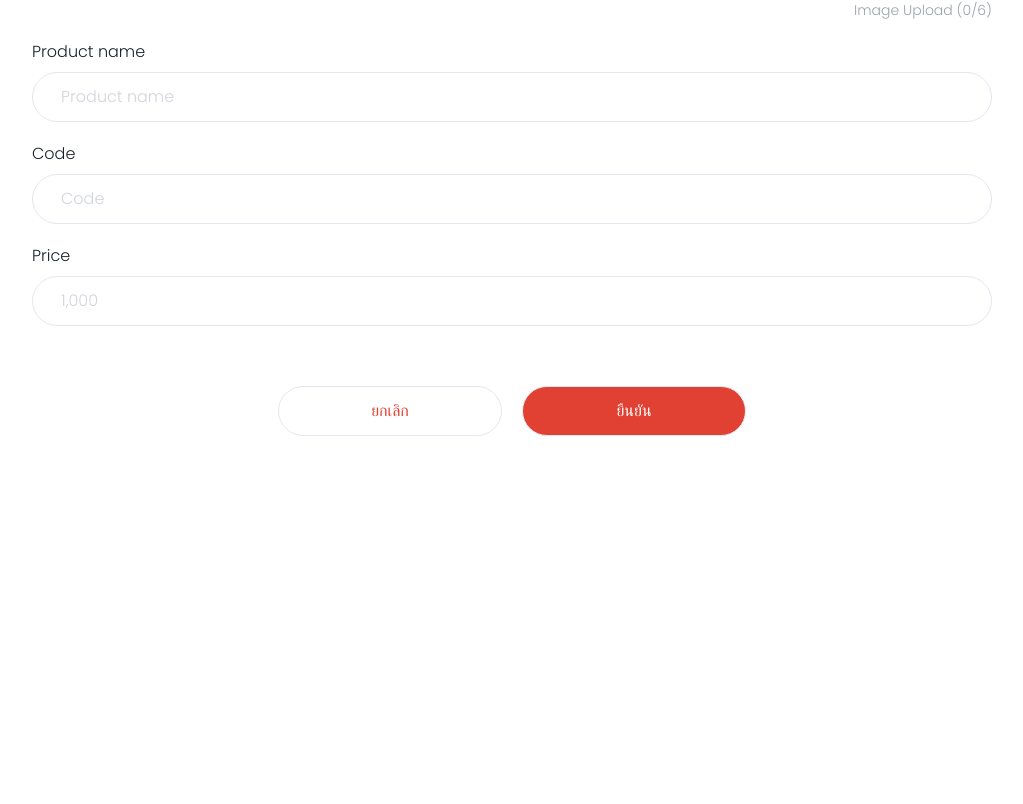
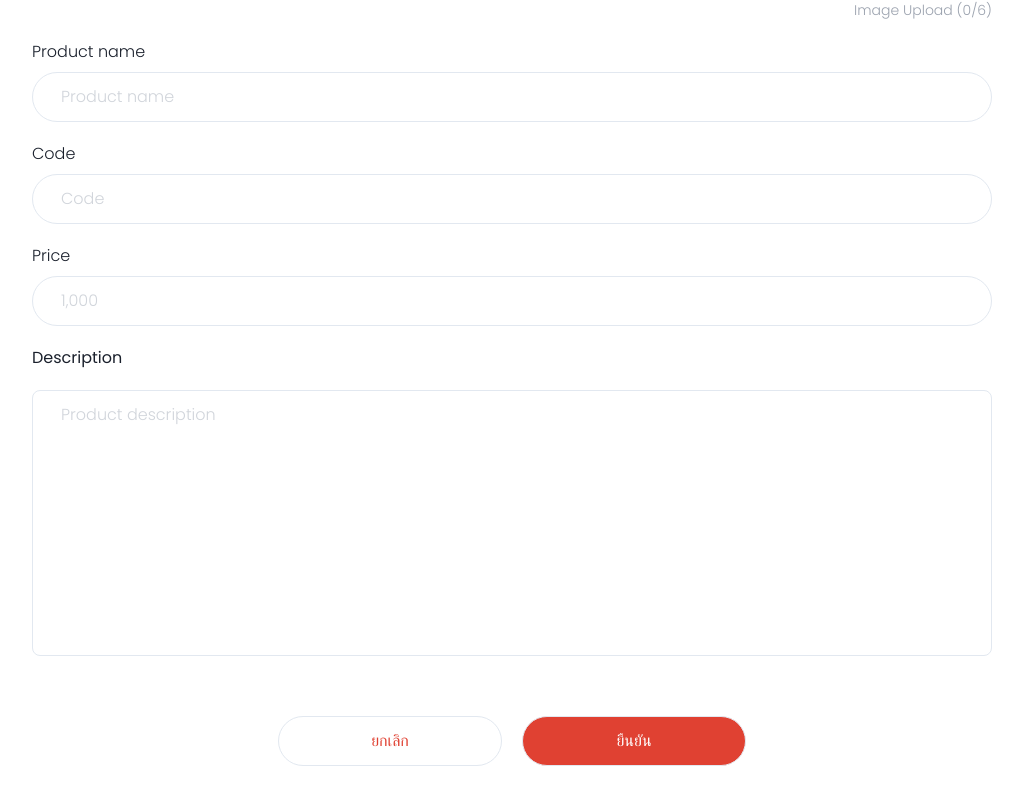
Before and after one commit to apiwatz-lee/MERN-Ecommerce-App, a React (Vite) app in the folder client/: page /product/upload in a window 1280 px wide. Shown: the part 568-1372 px from the top of the page, without its empty margins (128-1151 px from the left). Before the commit the page ends 1064 px from the top, so only its background shows below. Built offline with nearby package versions, Linux system fonts and the light colour scheme.

Commit message:
feat: add description input box connect to database

```diff
--- a/client/src/App.jsx
+++ b/client/src/App.jsx
@@ -14,6 +14,7 @@ function App() {
   const [name,setName] = useState('')
   const [code,setCode] = useState('')
   const [price,setPrice] = useState('')
+  const [description,setDescription] = useState('')
   const [avatars,setAvatars] = useState([])
   const [isLoading,setIsLoading] = useState(false)
   const [isSubmit,setIsSubmit] = useState(false)
@@ -30,6 +31,8 @@ function App() {
         setCode,
         price,
         setPrice,
+        description,
+        setDescription,
         avatars,
         setAvatars,
         isLoading,
--- a/client/src/components/Form.jsx
+++ b/client/src/components/Form.jsx
@@ -15,6 +15,8 @@ const Form = () => {
           setCode,
           price,
           setPrice,
+          description,
+          setDescription,
           avatars,
           setIsSubmit} = useContext(AppContext)
 
@@ -67,6 +69,15 @@ const Form = () => {
             isClosable: true,
             position:'top'
           })
+        }else if(description === ''){
+          toast({
+            title: 'Product Description.',
+            description: "Price description is required",
+            status: 'error',
+            duration: 2000,
+            isClosable: true,
+            position:'top'
+        })
         }else{
           setIsSubmit(true)
         }
@@ -100,12 +111,24 @@ const Form = () => {
                 value={price}
                 onChange={(e)=>{setPrice(e.target.value)}}/>
 
+            <label htmlFor="description">Description</label>
+            <textarea
+              className='outline-none border resize-none rounded-lg p-3 pl-7 text-gray-500 font-light placeholder:font-light placeholder:text-gray-300 '
+              placeholder='Product description'
+              name="description"
+              id="description"
+              cols="30"
+              rows="10"
+              value={description}
+              onChange={(e)=>setDescription(e.target.value)}
+              />
+
             <div className='flex justify-center gap-5 py-5 sm:p-10'>
                 <Button
                 className='border p-3 rounded-full w-28 sm:w-56 bg-white text-[#E04132] hover:bg-gray-200 hover:text-black duration-300'
                 type='reset'
                 title='ยกเลิก'
-                  onClick={()=>navigate('/products')}/>
+                onClick={()=>navigate('/product')}/>
                 <Button
                 className='border p-3 rounded-full w-28 sm:w-56 text-white bg-[#E04132] hover:bg-orange-700 duration-300'
                 type='button'
--- a/client/src/components/Input.jsx
+++ b/client/src/components/Input.jsx
@@ -1,13 +1,13 @@
 import React from 'react'
 
-const Input = ({title,type,placeholder,value,onChange}) => {
+const Input = ({id,title,type,placeholder,value,onChange}) => {
 
   return (
     <div className='flex flex-col gap-2'>
-            <label name='product_name' className='font-light text-left'>{title}</label>
+            <label name={id} className='font-light text-left'>{title}</label>
             <input
               type={type}
-              className='border rounded-full p-3 pl-7 placeholder:font-light placeholder:text-gray-300 outline-none text-gray-500 font-light'
+              className={`border rounded-full p-3 pl-7 placeholder:font-light placeholder:text-gray-300 outline-none text-gray-500 font-light ${id === 'description' ? 'h-36 rounded-xl truncate' : null}`}
               placeholder={placeholder}
               value={value}
               onChange={onChange}
--- a/client/src/components/Navigator.jsx
+++ b/client/src/components/Navigator.jsx
@@ -1,5 +1,6 @@
 import React from 'react';
 import {Link, useLocation} from 'react-router-dom'
+import { FiShoppingCart } from "react-icons/fi";
 
 export default function Navigator() {
 
@@ -26,7 +27,7 @@ export default function Navigator() {
             </ul>
 
             <ul className='flex justify-center items-center gap-5 p-3 text-gray-900 w-[200px]'>
-                cart
+                <FiShoppingCart className='text-2xl'/>
             </ul>
         </nav>
     )
--- a/client/src/pages/ProductListPage.jsx
+++ b/client/src/pages/ProductListPage.jsx
@@ -13,6 +13,7 @@ const ProductListPage = () => {
         setName,
         setCode,
         setPrice,
+        setDescription,
         setAvatars} = useContext(AppContext)
 
   const toast = useToast()
@@ -33,7 +34,8 @@ const ProductListPage = () => {
       setIsCompleted(false)
       setName('')
       setCode('')
-      setPrice()
+      setPrice('')
+      setDescription('')
       setAvatars([])
 
   },[])
--- a/client/src/pages/UploadProductPage.jsx
+++ b/client/src/pages/UploadProductPage.jsx
@@ -11,6 +11,7 @@ const UploadProductPage = () => {
   const {name,
         code,
         price,
+        description,
         avatars,
         setIsLoading,
         setIsSubmit,
@@ -27,6 +28,7 @@ const UploadProductPage = () => {
     formData.append('name',name);
     formData.append('code',code);
     formData.append('price',price);
+    formData.append('description',description);
     avatars.forEach((file)=>formData.append('avatar',file))
     handleUpload(formData)
   }
```
Also changed, not shown: 1 other file (tests, documents, lock files or other folders). Lines whose indentation alone changed are shown as unchanged.
